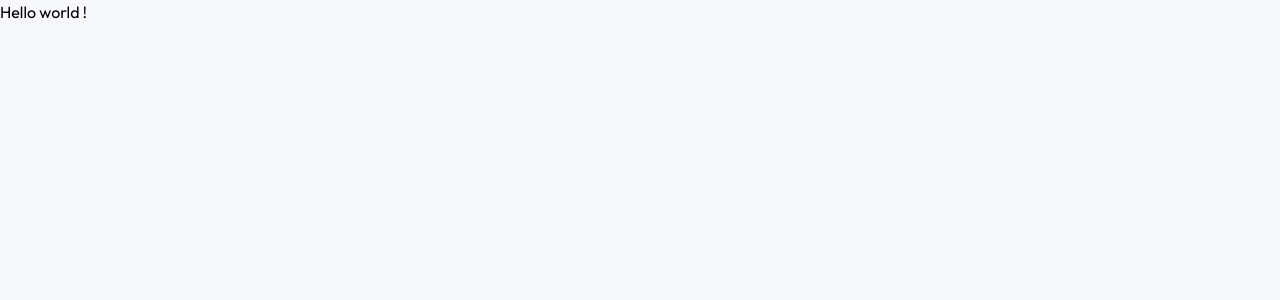
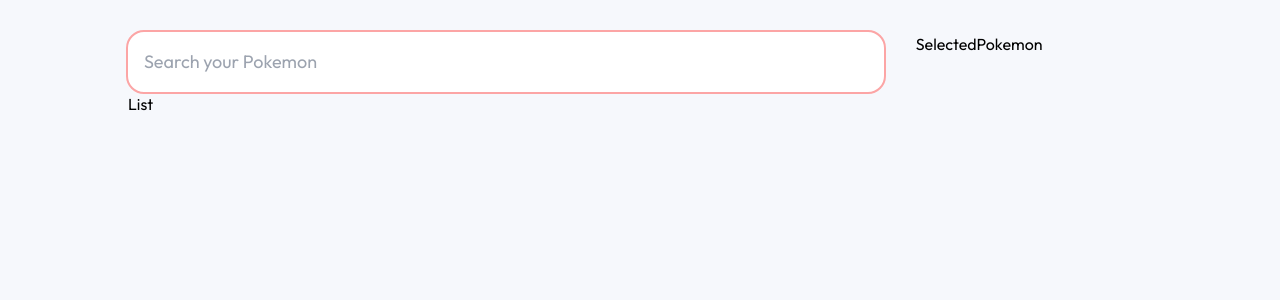
Before and after one commit to Cyr2/pokedex, a Nuxt app: page / in a window 1280 px wide. Shown: the top 300 px of the page. Built offline with nearby package versions, Linux system fonts and the light colour scheme.

Commit message:
Add searchbar, pokemon list and selected pokemon component

```diff
--- /dev/null
+++ b/components/pokemonsList.vue
@@ -0,0 +1,11 @@
+<script setup lang="ts">
+const props = defineProps<{
+  search: string,
+  handleSelect: (value: number) => void
+}>();
+
+</script>
+
+<template>
+  <p>List</p>
+</template>
--- /dev/null
+++ b/components/searchBar.vue
@@ -0,0 +1,15 @@
+<script setup lang="ts">
+const props = defineProps<{
+  handleSearch: (value: string) => void
+}>();
+
+const search = ref('');
+
+watch(() => search.value, (value) => {
+  props.handleSearch(value);
+});
+</script>
+
+<template>
+  <input type="text" v-model="search" placeholder="Search your Pokemon" class="w-full text-lg p-4 rounded-2xl outline outline-2 outline-red-300 focus:outline-offset-2 focus:outline-red-400" />
+</template>
--- /dev/null
+++ b/components/selectedPokemon.vue
@@ -0,0 +1,9 @@
+<script setup lang="ts">
+const props = defineProps<{
+  selectedPokemon: number | null
+}>();
+</script>
+
+<template>
+  <p>SelectedPokemon</p>
+</template>
--- a/pages/index.vue
+++ b/pages/index.vue
@@ -1,3 +1,33 @@
 <template>
-  <h1>Hello world !</h1>
+  <main class="min-h-screen flex gap justify-between gap-8 py-8 px-[10vw]">
+    <div class="flex flex-col w-full">
+      <p>{{ search }}</p>
+      <SearchBar
+        :handleSearch="handleSearch"
+      />
+      <PokemonsList
+        :search="search"
+        :handleSelect="handleSelect"
+      />
+    </div>
+    <div class="w-80">
+      <SelectedPokemon
+        :selectedPokemon="selectedPokemon"
+      />
+    </div>
+  </main>
 </template>
+
+<script setup lang="ts">
+const search = ref('');
+
+const handleSearch = (value: string) => {
+  search.value = value;
+};
+
+const selectedPokemon = ref(null);
+
+const handleSelect = (pokemon: number) => {
+  selectedPokemon.value = pokemon;
+};
+</script>
```
